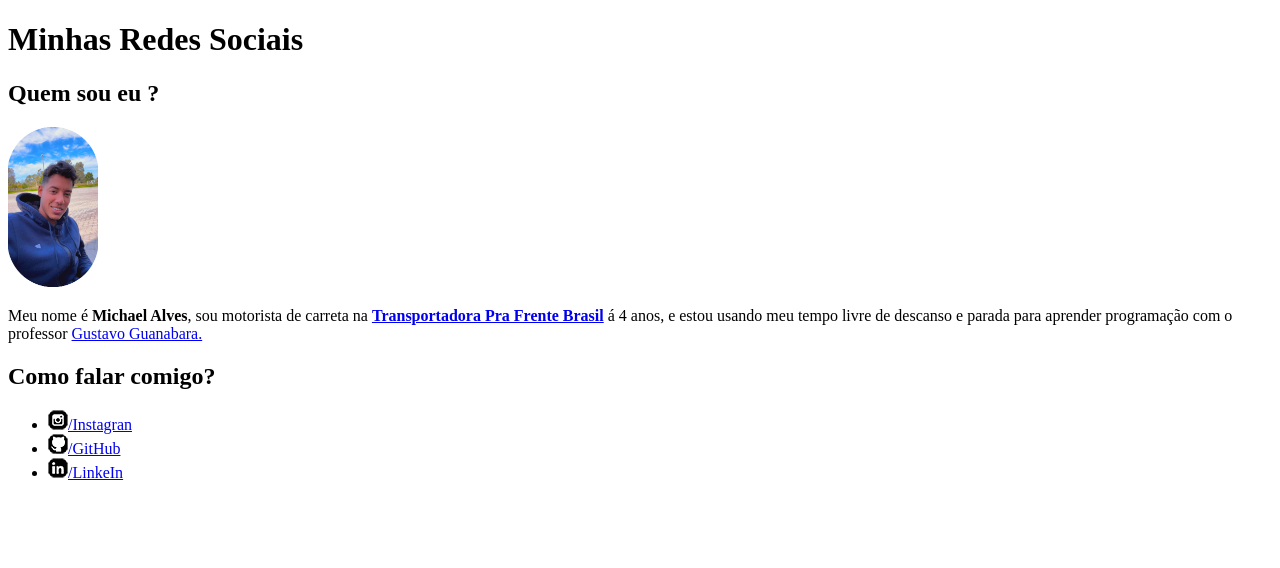
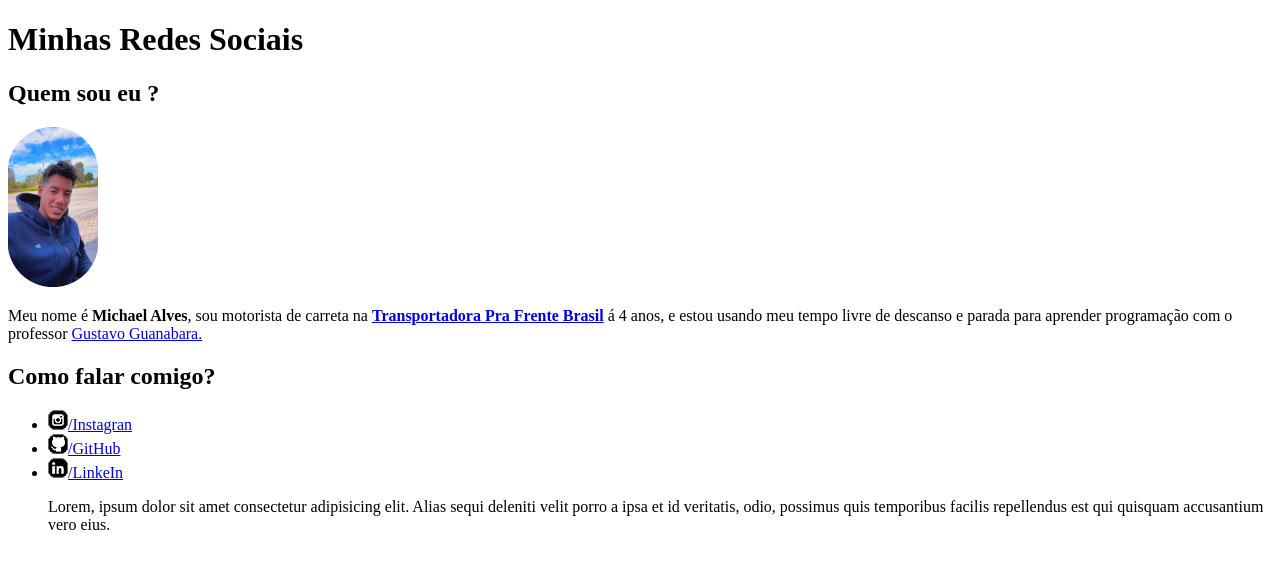
Before and after one commit to Dev-MichaelAlves/Desafios, a plain HTML site: page D001/index.html in a window 1280 px wide. Drawn offline with Linux system fonts and the light colour scheme.

Commit message:
add lorem no index.html

```diff
--- a/D001/index.html
+++ b/D001/index.html
@@ -18,6 +18,7 @@
         <li><img src="icone-instagram.png" alt="icone Instagran"><a href="https://www.instagram.com/"target="_blanck"rel="external">/Instagran</a></li>
         <li><img src="icone-github.png" alt="icone-github"><a href="https://github.com/MichaelChoferTruck"target="_blanck"rel="external">/GitHub</a></li>
         <li><img src="icone-linkedin.png" alt="icone-linkedin"><a href="https://www.linkedin.com/in/michael-alves-800845371/"target="_blanck"rel="external">/LinkeIn</a></li>
+        <p>Lorem, ipsum dolor sit amet consectetur adipisicing elit. Alias sequi deleniti velit porro a ipsa et id veritatis, odio, possimus quis temporibus facilis repellendus est qui quisquam accusantium vero eius.</p>
 
     </ul>
 </body>
```
